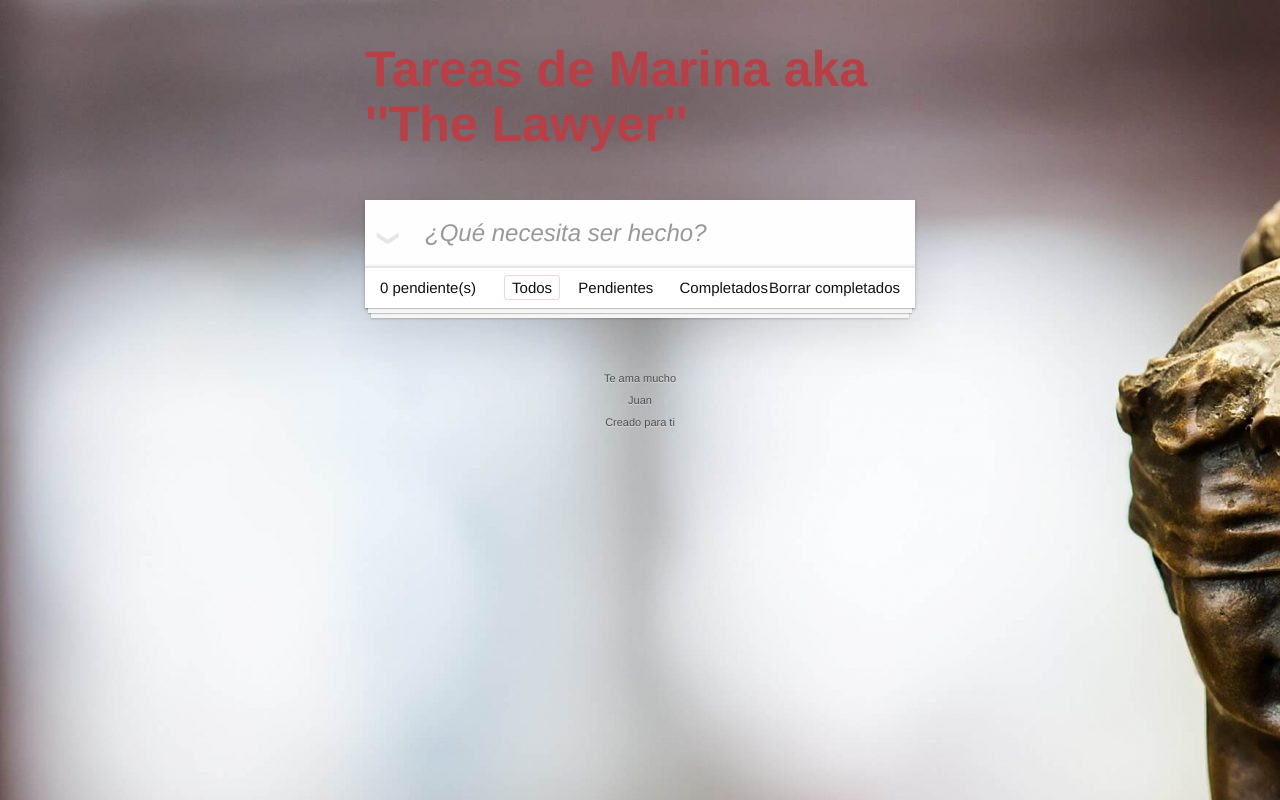
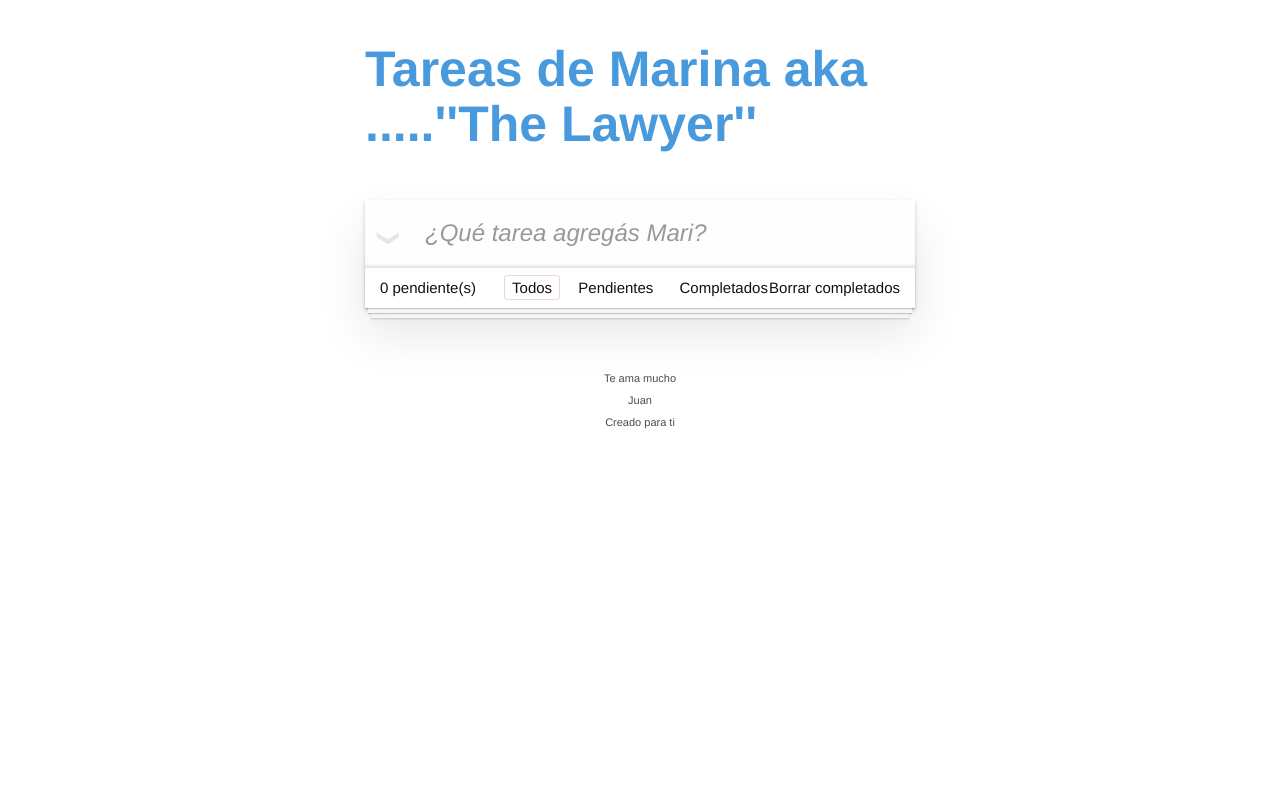
Before and after one commit to JuanManitta/ToDo-JS-html-css, a website built with webpack: page src/index.html in a window 1280 px wide. Built offline with nearby package versions, Linux system fonts and the light colour scheme.

Commit message:
Ultima act

```diff
--- a/src/index.html
+++ b/src/index.html
@@ -6,11 +6,11 @@
 		<title>Checklist • Marina</title>
 	</head>
 	<body>
-		<body background="assets/img/justicia.jpg" ></body>
+		<!-- <body background="assets/img/justicia.jpg" class="Imagen" ></body> -->
 		<section class="todoapp">
 			<header class="header">
-				<h1>Tareas de Marina aka <br>    ''The Lawyer''</h1>
-				<input class="new-todo" placeholder="¿Qué necesita ser hecho?" autofocus>
+				<h1>Tareas de Marina aka <br>    .....''The Lawyer''</h1>
+				<input class="new-todo" placeholder="¿Qué tarea agregás Mari?" autofocus>
 			</header>
 			<!-- This section should be hidden by default and shown when there are todos -->
 			<section class="main">
--- a/src/styles.css
+++ b/src/styles.css
@@ -76,7 +76,7 @@ body {
 	font-weight: 0;
 	line-height: 1.1;
 	text-align: cne;
-	color: #b83f45;
+	color: #499adc;
 	-webkit-text-rendering: optimizeLegibility;
 	-moz-text-rendering: optimizeLegibility;
 	text-rendering: optimizeLegibility;
```
Also changed, not shown: docs/index.html (+1 -1 lines), 2 other files.
